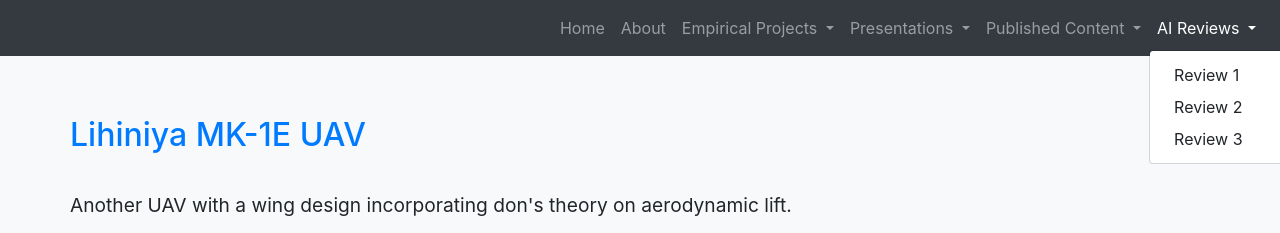
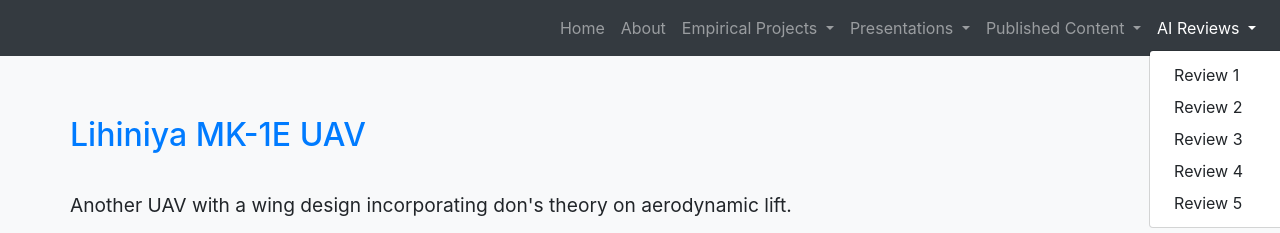
Before and after one commit to andrewjayasinghe/donstheory, a plain HTML site: page lihiniya2.html in a window 1280 px wide. Both pictures are taken after a click on the button "AI Reviews". Shown: the top 233 px of the page. Drawn offline with nearby package versions, Linux system fonts and the light colour scheme.

Commit message:
Update lihiniya2.html

```diff
--- a/lihiniya2.html
+++ b/lihiniya2.html
@@ -62,7 +62,8 @@
                     <div class="dropdown-menu" aria-labelledby="AiDropdown">
                          <a class="dropdown-item" href="pdf/AI020725.pdf">Review 1</a>
                       <a class="dropdown-item" href="pdf/AI100725.pdf">Review 2</a>
-                      <a class="dropdown-item" href="pdf/AI250725.pdf">Review 3</a>
+                      <a class="dropdown-item" href="pdf/AI250725.pdf">Review 3</a>                      <a class="dropdown-item" href="pdf/AI3.pdf">Review 4</a>
+                      <a class="dropdown-item" href="pdf/AI4.pdf">Review 5</a>
                     </div>
                 </li>
             </ul>
```
